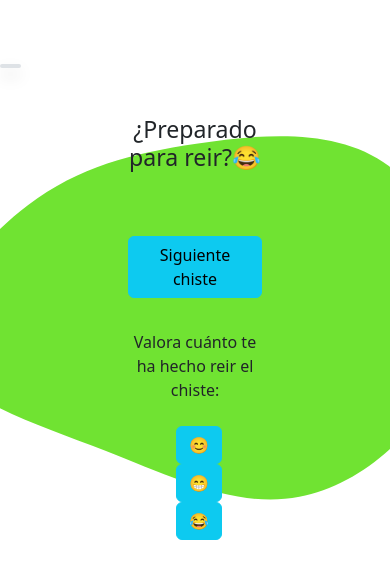
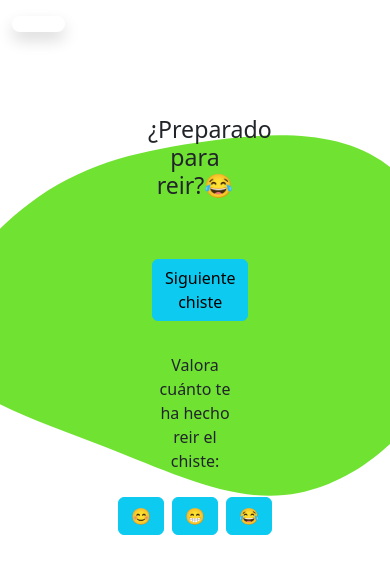
Before and after one commit to ezeam/S4.-API, a website: page index.html in a window 390 px wide. Drawn offline with nearby package versions, Linux system fonts and the light colour scheme; no server answers.

Commit message:
FINISH- tras corrección de Ismael, corrijo el push a la array de valoraciones(estaba subiendo todo, incluso valores vacíos) y modifico responsive

```diff
--- a/index.html
+++ b/index.html
@@ -7,36 +7,37 @@
     <link href="https://cdn.jsdelivr.net/npm/bootstrap@5.3.3/dist/css/bootstrap.min.css" rel="stylesheet" integrity="sha384-QWTKZyjpPEjISv5WaRU9OFeRpok6YctnYmDr5pNlyT2bRjXh0JMhjY6hW+ALEwIH" crossorigin="anonymous">
     <link rel="stylesheet" href="styles/styles.css">
   </head>
-  <body class="bgImage">
-    <div class="position-absolute  border border-2 d-flex rounded-pill shadow mt-3">
-      <div id="iconPrint" class=" border-end border-1 "></div>
-      <div id="meteo" class="px-2 align-items-center d-flex align-items-center"></div>
+  <body class="bgImage container d-flex">
+    <div class="container">
+      <div class="row position-absolute d-flex rounded-pill shadow mt-3 p-2">
+        <div id="iconPrint" class="col-6 border-end border-1 pe-2"></div>
+        <div id="meteo" class="col-6 px-2 d-flex align-items-center"></div>
       </div>
       <div class="container-fluid">
-        <div class="row d-flex justify-content-center align-items-start m-5 text-center p-5">
-          <div class="col-12 d-flex justify-content-center align-items-end mt-3">
+        <div class="row justify-content-center align-items-start m-5 text-center p-5">
+            <div class="col-12 mt-3">
                 <h3 class="m-1">¿Preparado para reir?<span>&#x1F602;</span></h3>
             </div>
-          <div class="col-4 d-flex justify-content-center align-items-end mt-3 text-center">
+            <div class="col-12 col-md-8 col-lg-6 mt-3">
                 <h5 class="card-text chiste-container mt-3 mb-1"></h5>
             </div>
-          <div class="col-12 d-flex justify-content-center align-items-end mt-3">
+            <div class="col-12 mt-3">
                 <button class="siguiente mt-2 btn btn-info m-2" onclick="siguienteChiste()">Siguiente chiste</button>
             </div>
-          <div class="col-12 d-flex justify-content-center align-items-end mt-3">
+            <div class="col-12 mt-3">
                 <p class="m-2">Valora cuánto te ha hecho reir el chiste:</p>
             </div>
-            <div class="row d-flex justify-content-center align-items-end mt-3">
-              <div class="col-5">
-                <button class="col 4 valora1 btn btn-info" onclick="valoracionChistes(1)"><span>&#x1F60A;</span></button>
-                <button class="col 4 valora2 btn btn-info" onclick="valoracionChistes(2)"><span>&#128513;</span></button>
-                <button class="col 4 valora3 btn btn-info" onclick="valoracionChistes(3)"><span>&#128514;</span></button>
+            <div class="col-12 mt-3">
+                <div class="d-flex justify-content-center">
+                    <button class="mx-1 valora1 btn btn-info" onclick="valoracionChistes(1)"><span>&#x1F60A;</span></button>
+                    <button class="mx-1 valora2 btn btn-info" onclick="valoracionChistes(2)"><span>&#128513;</span></button>
+                    <button class="mx-1 valora3 btn btn-info" onclick="valoracionChistes(3)"><span>&#128514;</span></button>
+                </div>
             </div>
         </div>
       </div>
     </div>
     <script src="./index.js"></script>
     <script src="https://cdn.jsdelivr.net/npm/bootstrap@5.3.3/dist/js/bootstrap.bundle.min.js" integrity="sha384-YvpcrYf0tY3lHB60NNkmXc5s9fDVZLESaAA55NDzOxhy9GkcIdslK1eN7N6jIeHz" crossorigin="anonymous"></script>
-    </div>
 </body>
 </html>
```
Lines whose indentation alone changed are shown as unchanged.
